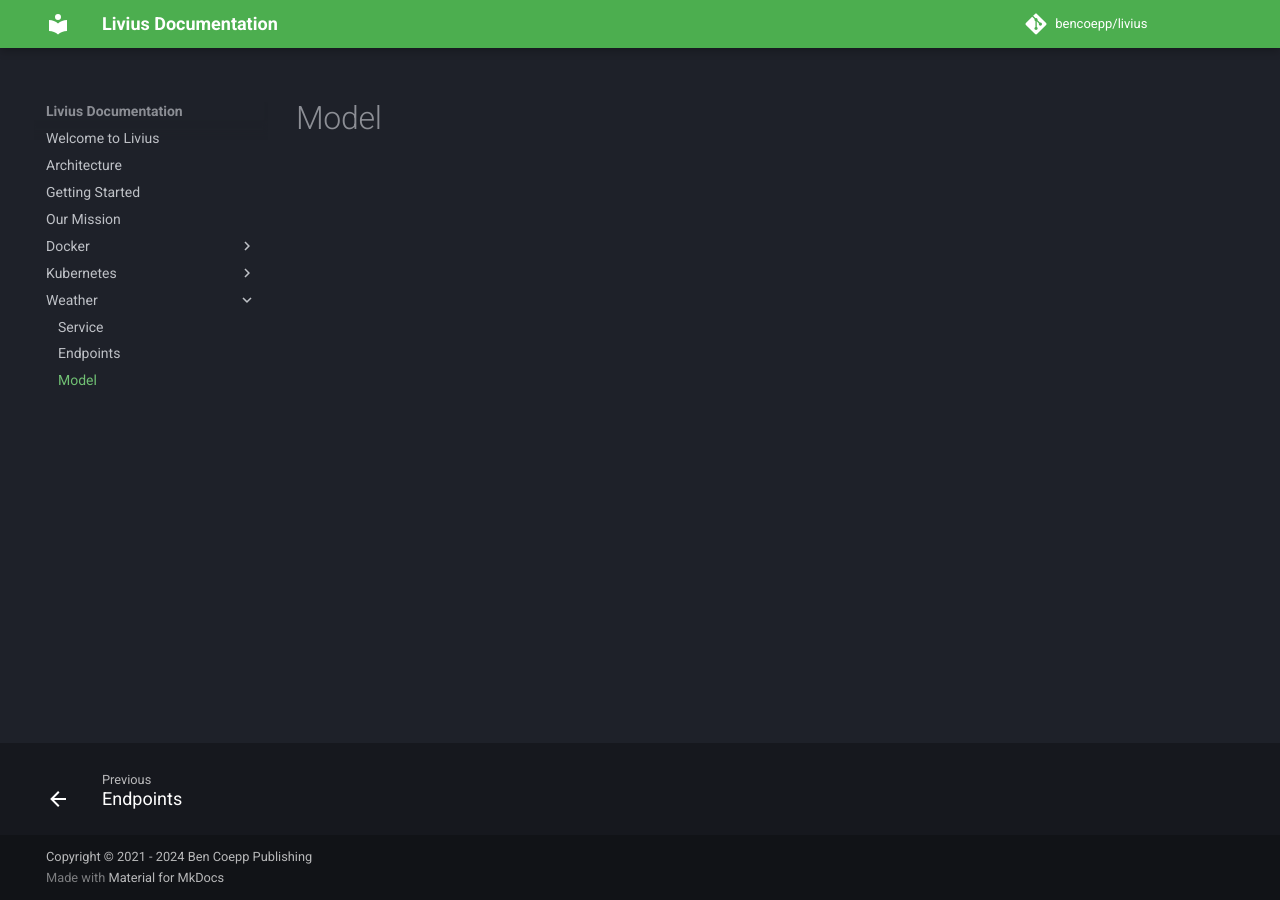
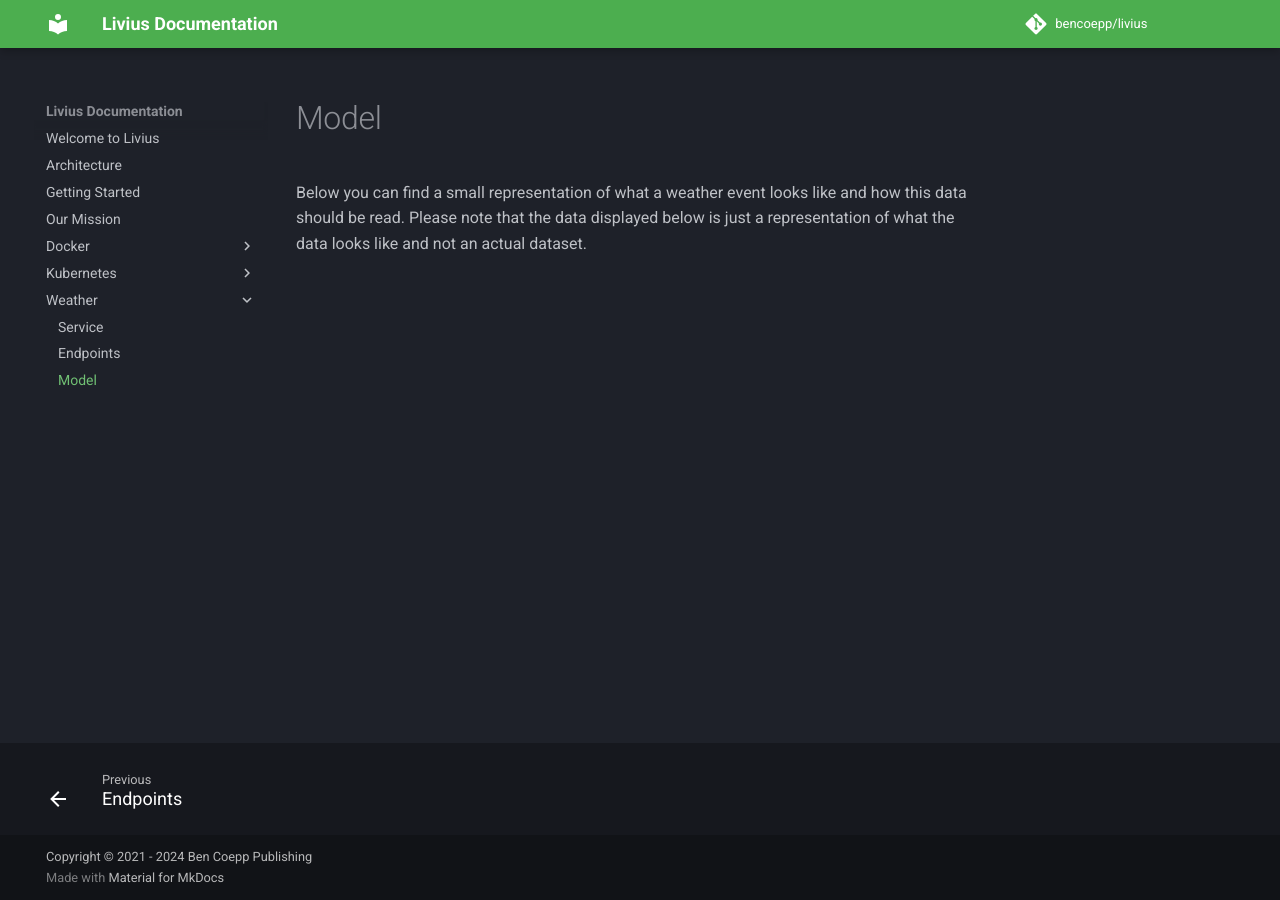
Before and after one commit to bencoepp/livius, an MkDocs documentation site: the page built from docs/weather/model.md, in a window 1280 px wide. Built offline with MkDocs 1.6.1 and Material for MkDocs 9.7.7, drawn with Linux system fonts in a browser that asks for light colours; comment, search, counter and statistics services are not loaded.

Commit message:
Update weather API documentation
Corrected a typographical error in the weather API index page and added further detail to the weather model page. The updated model page now includes a guide on how to interpret the structure of a weather event data.

```diff
--- a/docs/weather/model.md
+++ b/docs/weather/model.md
@@ -1 +1,4 @@
 # Model
+
+Below you can find a small representation of what a weather event looks like and how this data should be read. Please note
+that the data displayed below is just a representation of what the data looks like and not an actual dataset.
```
Also changed, not shown: docs/weather/index.md (+1 -1 lines).
